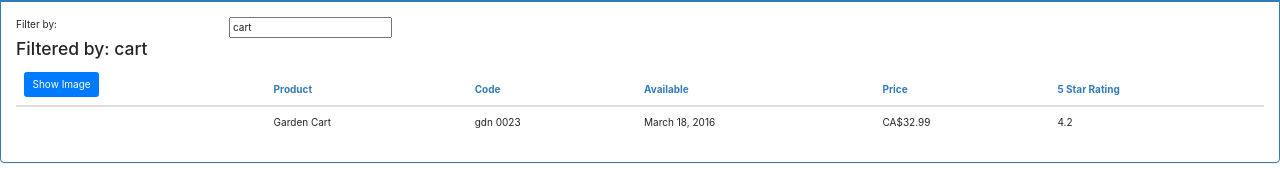
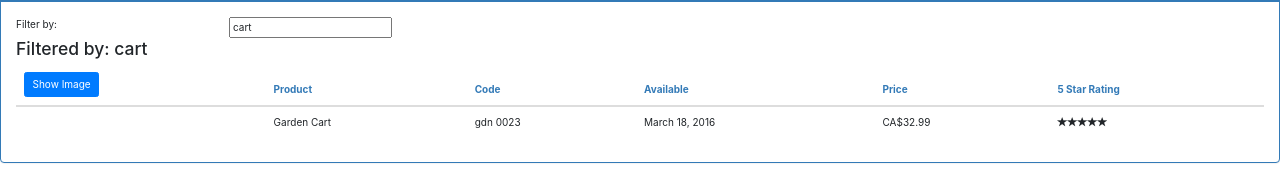
Before and after one commit to stecor/Angular_Acme, an Angular app: page / in a window 1280 px wide. Shown: the part 116-312 px from the top of the page. Built offline with nearby package versions, Linux system fonts and the light colour scheme.

Commit message:
fourth commit

```diff
--- a/src/app/app.module.ts
+++ b/src/app/app.module.ts
@@ -4,12 +4,14 @@
 import { AppComponent } from './app.component';
 import { ProductListComponent } from "./products/product-list.component";
 import { ConvertToSpacesPipe } from "./shared/convert-to-spaces.pipe";
+import { StarComponent } from './shared/star.component';
 
 @NgModule({
   declarations: [
     AppComponent,
     ProductListComponent,
-    ConvertToSpacesPipe
+    ConvertToSpacesPipe,
+    StarComponent
   ],
   imports: [
     BrowserModule,
--- a/src/app/products/product-list.component.html
+++ b/src/app/products/product-list.component.html
@@ -1,4 +1,4 @@
-<div class="panel panel-primary" (click)='toggleImage()'>
+<div class="panel panel-primary">
     <div class="panel-heading">
         <h3>{{pageTitle}}</h3>
     </div>
@@ -19,7 +19,7 @@
                 <thead>
                     <tr>
                         <th>
-                            <button class="btn btn-primary">
+                            <button class="btn btn-primary" (click)='toggleImage()'>
                                 {{ showImage ? 'Hide' : 'Show'}} Image
                             </button>
                         </th>
@@ -32,12 +32,14 @@
                 </thead>
                 <tbody>
                     <tr *ngFor='let product of filteredProducts'>
-                        <td><img *ngIf='showImage' src={{product.imageUrl}} title={{product.productName}} [style.width.px]='imageWidth' [style.margin.px]='imageMargin'></td>
+                        <td><img *ngIf='showImage' [src]='product.imageUrl' [title]='product.productName' [style.width.px]='imageWidth' [style.margin.px]='imageMargin'></td>
                         <td>{{ product.productName }}</td>
                         <td>{{ product.productCode | lowercase | convertToSpaces: '-'}}</td>
                         <td>{{ product.releaseDate }}</td>
                         <td>{{ product.price | currency:'CAD' : true : '1.2-2'}}</td>
-                        <td>{{ product.starRating }}</td>
+                        <td>
+                            <pm-star [rating]='product.starRating' (ratingClicked)='onRatingClicked($event)'></pm-star>
+                        </td>
                     </tr>
                 </tbody>
             </table>
--- a/src/app/products/product-list.component.ts
+++ b/src/app/products/product-list.component.ts
@@ -32,7 +32,7 @@
             "releaseDate": "March 19, 2016",
             "description": "Leaf rake with 48-inch wooden handle.",
             "price": 19.95,
-            "starRating": 3.2,
+            "starRating": 5,
             "imageUrl": "http://openclipart.org/image/300px/svg_to_png/26215/Anonymous_Leaf_Rake.png"
         },
         {
@@ -42,7 +42,7 @@
             "releaseDate": "March 18, 2016",
             "description": "15 gallon capacity rolling garden cart",
             "price": 32.99,
-            "starRating": 4.2,
+            "starRating": 4,
             "imageUrl": "http://openclipart.org/image/300px/svg_to_png/58471/garden_cart.png"
         },
         {
@@ -52,7 +52,7 @@
             "releaseDate": "May 21, 2016",
             "description": "Curved claw steel hammer",
             "price": 8.9,
-            "starRating": 4.8,
+            "starRating": 3,
             "imageUrl": "http://openclipart.org/image/300px/svg_to_png/73/rejon_Hammer.png"
         },
         {
@@ -62,7 +62,7 @@
             "releaseDate": "May 15, 2016",
             "description": "15-inch steel blade hand saw",
             "price": 11.55,
-            "starRating": 3.7,
+            "starRating": 2,
             "imageUrl": "http://openclipart.org/image/300px/svg_to_png/27070/egore911_saw.png"
         },
         {
@@ -72,7 +72,7 @@
             "releaseDate": "October 15, 2015",
             "description": "Standard two-button video game controller",
             "price": 35.95,
-            "starRating": 4.6,
+            "starRating": 1,
             "imageUrl": "http://openclipart.org/image/300px/svg_to_png/120337/xbox-controller_01.png"
         }
     ];
@@ -82,11 +82,17 @@
         this.listFilter = 'cart';
     }
 
+    onRatingClicked(message : string):void{
+        this.pageTitle = 'Product List: ' + message;
+    }
+
     performFilter(filterBy: string): IProduct[]{
         filterBy = filterBy.toLocaleLowerCase();
         return this.products.filter((product: IProduct)=>
                 product.productName.toLocaleLowerCase().indexOf(filterBy) !== -1)
     }
+
+
 
     toggleImage(): void {
         this.showImage = !this.showImage;
--- /dev/null
+++ b/src/app/shared/star.component.css
@@ -0,0 +1,6 @@
+div.crop {
+    overflow: hidden;
+}
+div {
+    cursor: pointer;
+}
--- /dev/null
+++ b/src/app/shared/star.component.html
@@ -0,0 +1,9 @@
+<div class="crop" [style.width.px]="starWidth" (click)="onClick()">
+<div style="width: 62px">
+    <span class="glyphicon glyphicon-star"></span>
+    <span class="glyphicon glyphicon-star"></span>
+    <span class="glyphicon glyphicon-star"></span>
+    <span class="glyphicon glyphicon-star"></span>
+    <span class="glyphicon glyphicon-star"></span>
+</div>
+</div>
--- /dev/null
+++ b/src/app/shared/star.component.ts
@@ -0,0 +1,22 @@
+import { Component, OnChanges, Input, EventEmitter, Output } from '@angular/core';
+
+@Component({
+    selector: 'pm-star',
+    templateUrl: './star.component.html',
+    styleUrls: ['./star.component.css']
+})
+
+export class StarComponent implements OnChanges {
+    @Input() rating: number;
+    starWidth: number;
+    @Output() ratingClicked: EventEmitter<string> = new EventEmitter<string>();
+
+    ngOnChanges(): void {
+        this.starWidth = this.rating * 62 / 5;
+    }
+
+    onClick(): void{
+        this.ratingClicked.emit(`The rating ${this.rating} was clicked!`);
+
+    }
+}
```
